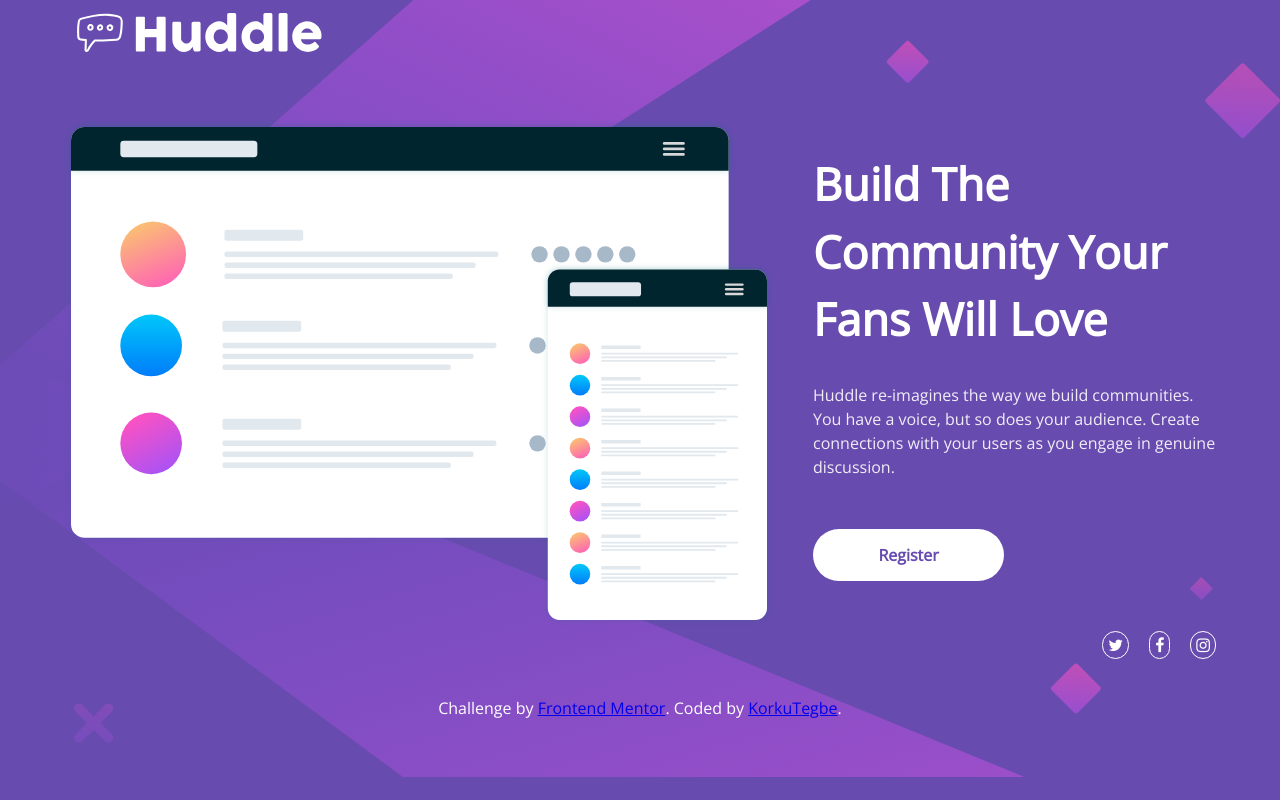
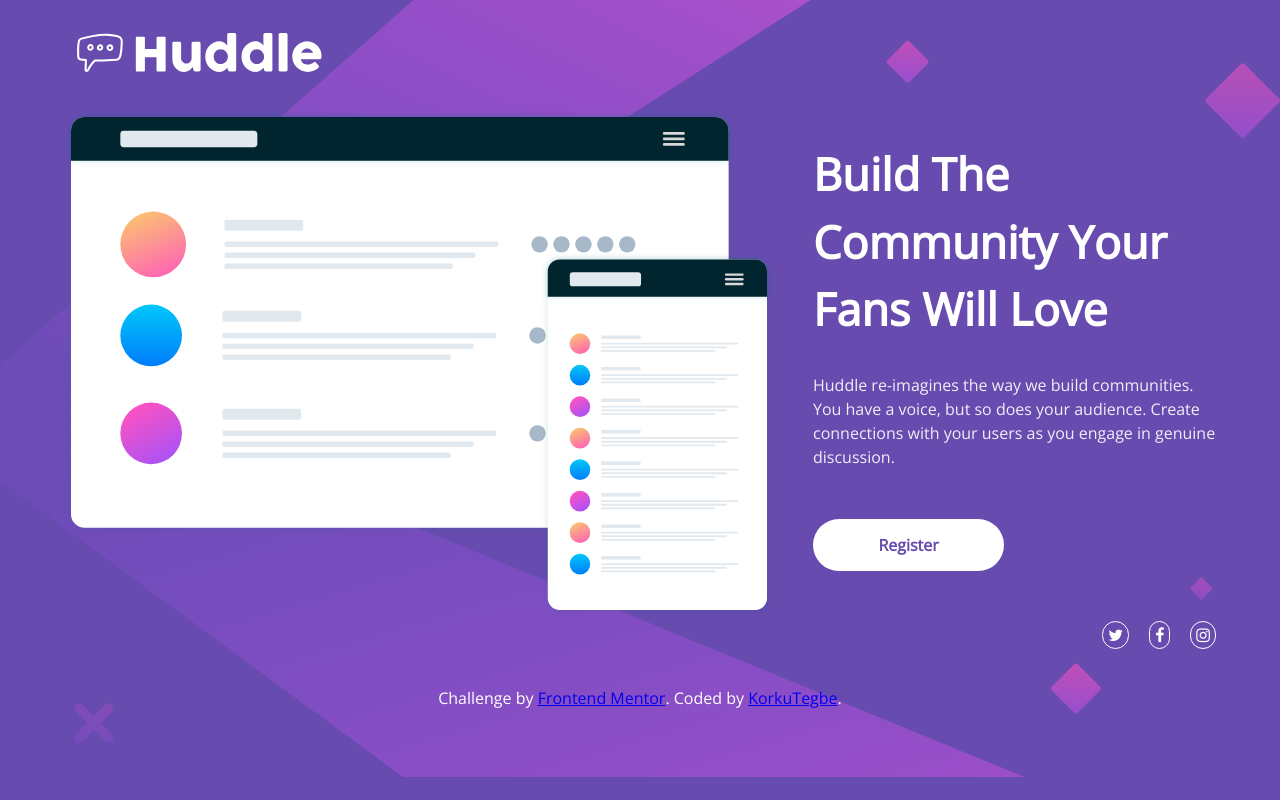
Before and after one commit to KorkuTegbe/huddle-landing-page, a plain HTML site: page index2.html in a window 1280 px wide. Drawn offline with nearby package versions, Linux system fonts and the light colour scheme.

Commit message:
added margin to element

```diff
--- a/styles2.css
+++ b/styles2.css
@@ -35,6 +35,10 @@
     justify-content: flex-start;
 }
 
+.logo{
+    margin-top: 20px;
+}
+
 main{
     display: flex;
     justify-content: space-between;
@@ -42,14 +46,14 @@
 
 .content-img{
     margin-right: 20px;
-    margin-top: 50px;
+    margin-top: 20px;
     /* align-self: center; */
 }
 
 .content-main{
     /* align-self: center; */
     margin-left: 20px;
-    margin-top: 50px;
+    margin-top: 20px;
 }
 
 .paragraph{
```
